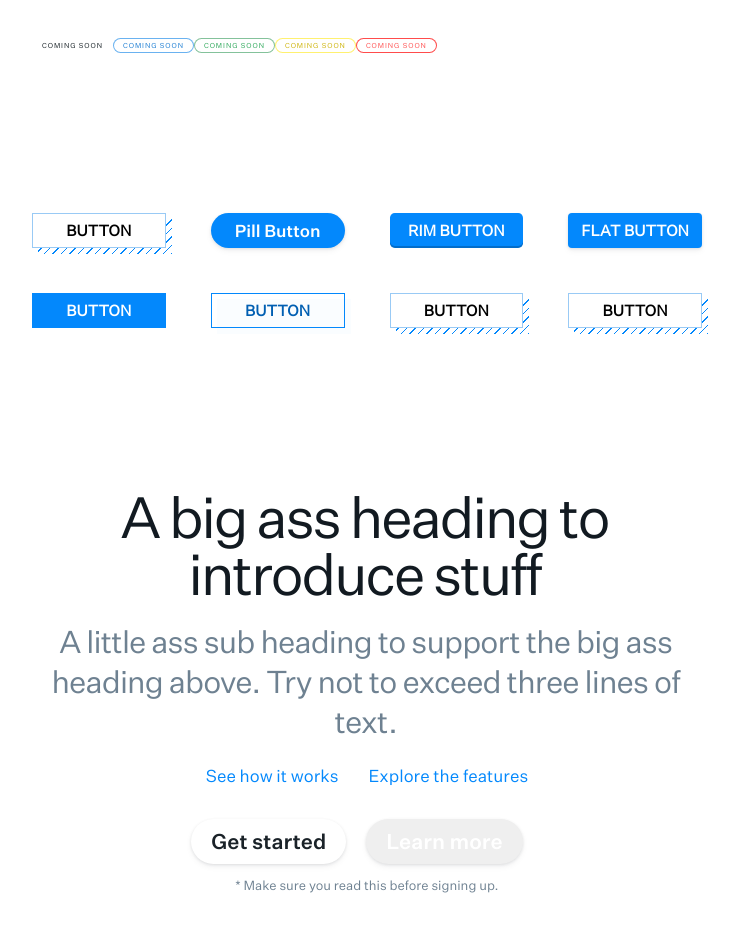
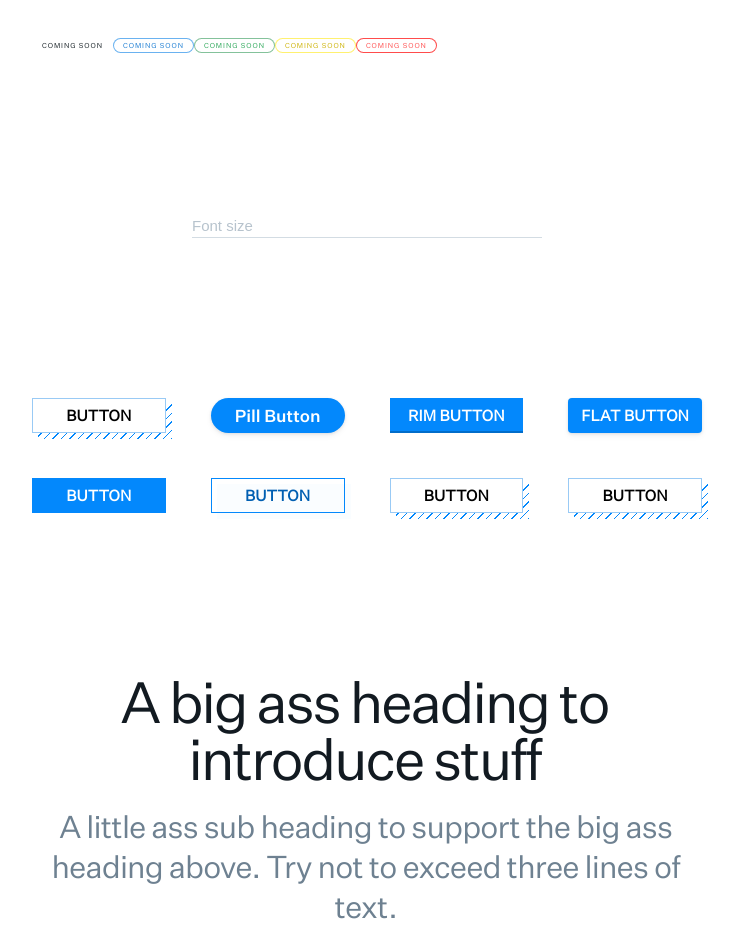
Before and after one commit to alobato/modulz-styled, a React (Create React App) app: page / in a window 1280 px wide. Shown: the part 1400-2330 px from the top of the page, without its empty margins (273-1012 px from the left). Built offline with nearby package versions, Linux system fonts and the light colour scheme.

Commit message:
Add input component.

```diff
--- a/src/App.js
+++ b/src/App.js
@@ -7,6 +7,7 @@ import Heading from './components/Heading.js';
 import Divider from './components/Divider.js';
 import Grid from './components/Grid.js';
 import Badge from './components/Badge.js';
+import Input from './components/Input.js';
 
 import ButtonSelection from './templates/ButtonSelection.jsx';
 import Hero from './templates/Hero.jsx';
@@ -113,6 +114,15 @@ class App extends Component {
           </Container>
         </Section>
 
+        <Section size3>
+          <Container size4>
+            <Input
+              type="text"
+              placeholder="Font size"
+              />
+          </Container>
+        </Section>
+
         <ButtonSelection></ButtonSelection>
         <Hero></Hero>
         <CodeExport></CodeExport>
--- /dev/null
+++ b/src/components/Input.js
@@ -0,0 +1,35 @@
+import React from 'react';
+import PropTypes from 'prop-types';
+import styled, { css } from 'styled-components';
+import * as theme from './../theme/';
+
+const Input = styled.input`
+  height: ${theme.SPACING_500};
+  line-height: ${theme.SPACING_500};
+  padding: 0;
+  font-size: ${theme.FONTSIZE_300};
+  border-radius: 0;
+  border: none;
+  outline: none;
+  box-shadow: inset 0 -1px 0 0 ${theme.GRAY_400};
+  width: 100%;
+
+  &::-webkit-input-placeholder {
+    color: ${theme.GRAY_500};
+    opacity:  1;
+  }
+  &::-moz-placeholder {
+    color: ${theme.GRAY_500};
+    opacity:  1;
+  }
+  &:-ms-input-placeholder {
+    color: ${theme.GRAY_500};
+    opacity:  1;
+  }
+
+  &:focus {
+    box-shadow: inset 0 -1px 0 0 ${theme.BLUE_500};
+  }
+`;
+
+export default Input;
--- a/src/theme/Radius.js
+++ b/src/theme/Radius.js
@@ -1,3 +1,3 @@
-export const BORDERRADIUS_L = '1rem';
-export const BORDERRADIUS_M = '.5rem';
-export const BORDERRADIUS_S = '.3rem';
+export const BORDERRADIUS_100 = '.3rem';
+export const BORDERRADIUS_200 = '.5rem';
+export const BORDERRADIUS_300 = '1rem';
```
